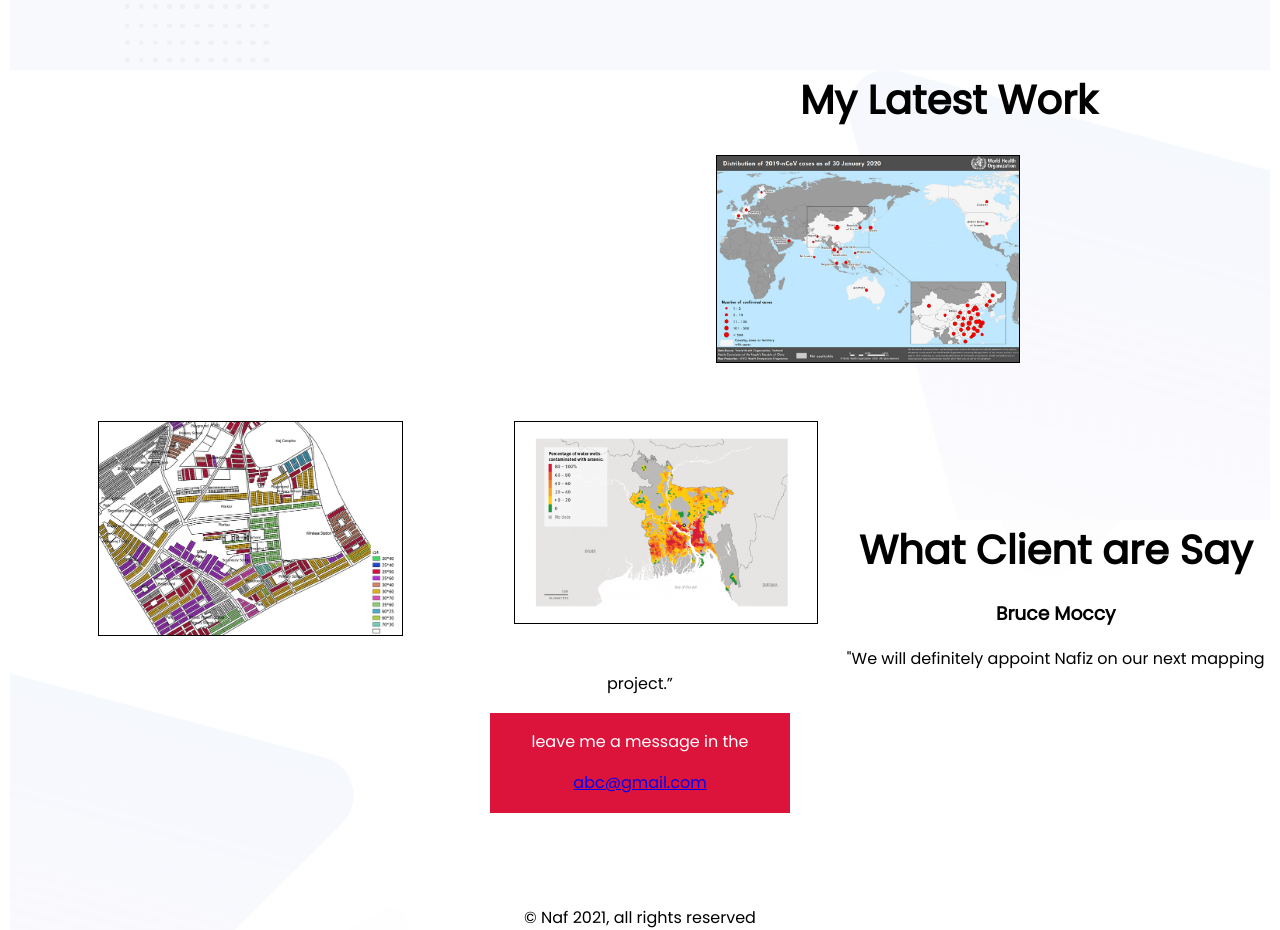
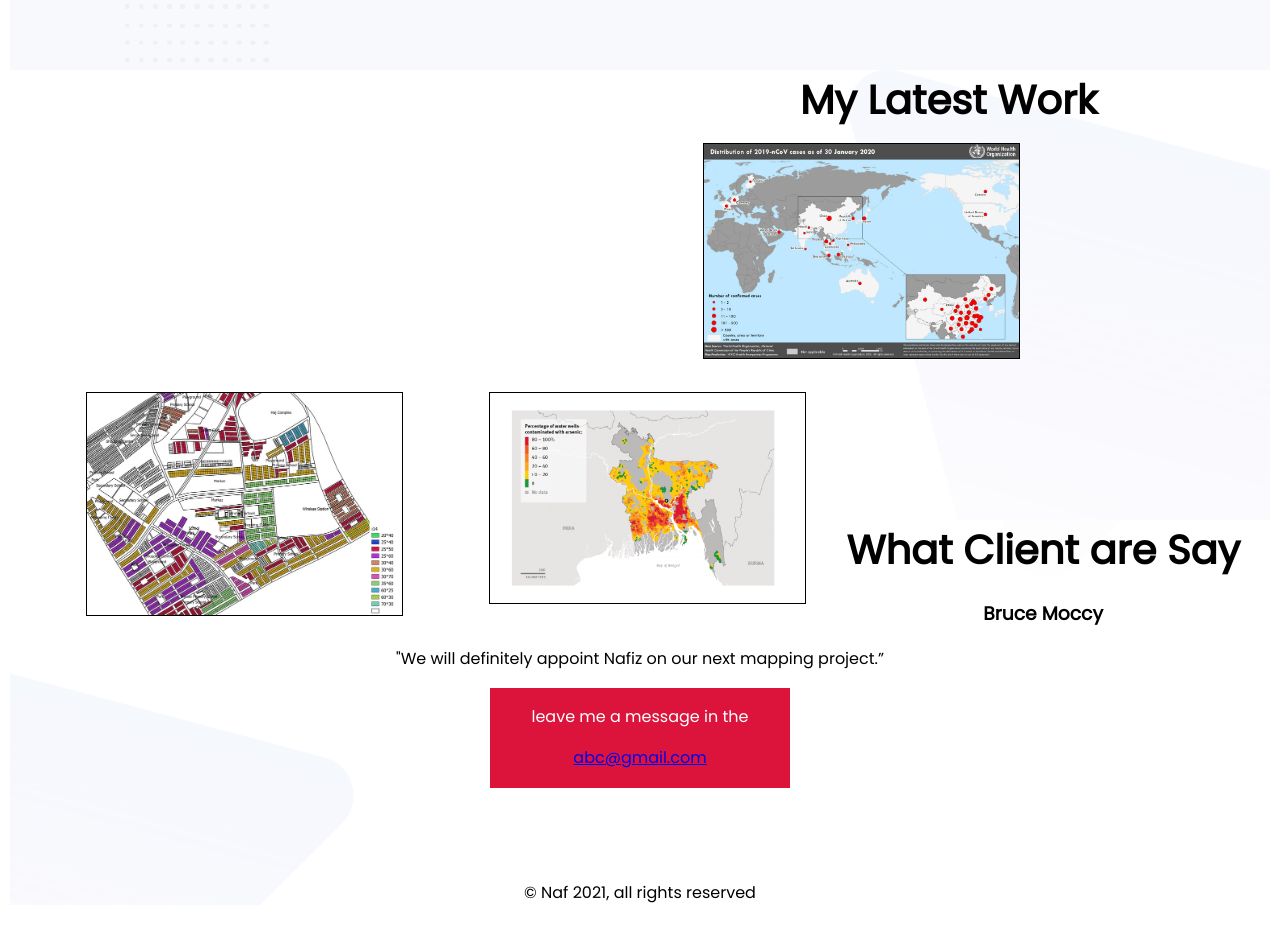
Before and after one commit to arcpy-naf/personal-website, a plain HTML site: page index.html in a window 1280 px wide. Shown: the part 840-1770 px from the top of the page. Drawn offline with Linux system fonts and the light colour scheme.

Commit message:
last update

```diff
--- a/style.css
+++ b/style.css
@@ -49,13 +49,10 @@ section{
     background-size:100%;
 }
 .one-third-width{
-    width:24%;
+    width:25%;
     float: left;
-    padding:2%;
+    padding:1%;
     margin-left:5%;
-}
-.work-border{
-    margin-left: 20%;
 }
 .one-third-width img{
     width:100%;
```
Also changed, not shown: index.html (+0 -1 lines).
